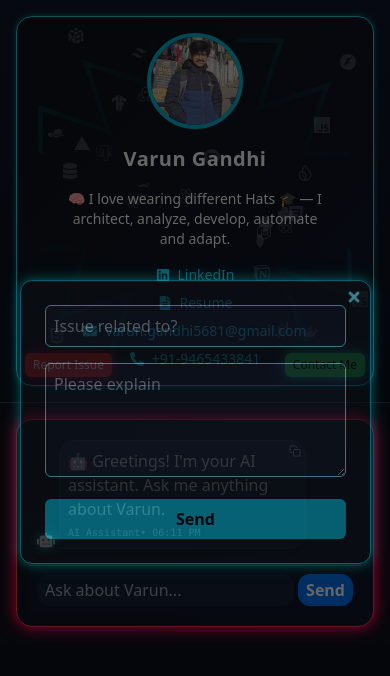
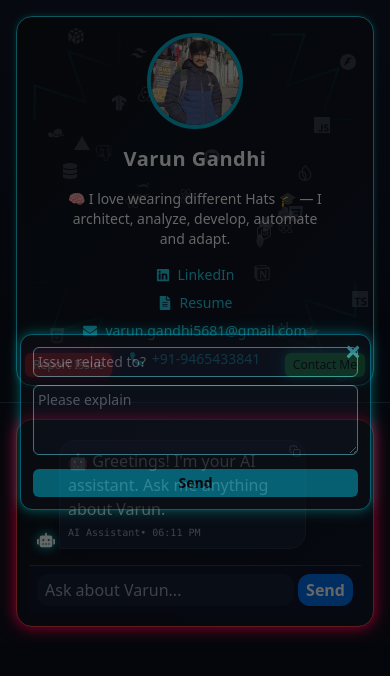
Before and after one commit to MattiasWheelz/Pricky_Frontend, a React (Vite) app: page / in a window 390 px wide. Both pictures are taken after a click on the button "Report Issue". Shown: the top 676 px of the page. Built offline with nearby package versions, Linux system fonts and the light colour scheme; no server answers.

Commit message:
5x Responsive

```diff
--- a/src/components/ContactPopUp.jsx
+++ b/src/components/ContactPopUp.jsx
@@ -1,6 +1,6 @@
 import React, {useEffect, useRef, useState} from "react";
 import {sendReport} from "../services/emailService";
-import { FaTimes } from 'react-icons/fa';
+import {FaTimes} from 'react-icons/fa';
 import Portal from "./Portal";
 
 const ContactPopUp = ({onClose}) => {
@@ -23,42 +23,38 @@ const ContactPopUp = ({onClose}) => {
             <div
                 className="fixed inset-0 z-50 bg-black bg-opacity-60 flex items-center justify-center">
                 <div
-                className="bg-[#0d1117] border border-cyan-500 p-6 rounded-xl relative w-[90%] max-w-md shadow-neon animate-zoomInSlow">
+                    className="bg-[#0d1117] border border-cyan-500 p-3 md:p-6 rounded-xl relative w-[90%] max-w-md md:max-w-lg shadow-neon animate-zoomInSlow">
                     <button
                         onClick={onClose}
-                    className="absolute top-2 right-2 text-cyan-300 hover:text-red-500">
+                        className="absolute top-2 right-2 text-cyan-300 hover:text-red-500 text-lg md:text-xl">
                         <FaTimes/>
                     </button>
                     {!submitted
                         ? (
-                        <div className="space-y-4">
+                            <div className="space-y-2 md:space-y-4">
                                 <input
                                     type="text"
                                     value={name}
                                     onChange={(e) => setName(e.target.value)}
                                     placeholder="Your Superhero Alias"
-                                className="w-full p-2 bg-[#121826] border border-cyan-300 rounded-md text-white"/>
+                                    className="w-full p-1 md:p-2 bg-[#121826] border border-cyan-300 rounded-md text-white text-sm md:text-base"/>
                                 <input
                                     type="email"
                                     value={email}
                                     onChange={(e) => setEmail(e.target.value)}
                                     placeholder="Your Secret Email"
-                                className="w-full p-2 bg-[#121826] border border-cyan-300 rounded-md text-white"/>
-                            <textarea
-                                value={subject}
-                                onChange={(e) => setSubject(e.target.value)}
-                                placeholder="Tell Me Your Epic Saga or Just Say Hi (No Boring Stuff, Plz! 😁)"
-                                rows={4}
-                                className="w-full p-2 bg-[#121826] border border-cyan-300 rounded-md text-white"/>
+                                    className="w-full p-1 md:p-2 bg-[#121826] border border-cyan-300 rounded-md text-white text-sm md:text-base"/>
+                                <textarea value={subject} onChange={(e) => setSubject(e.target.value)} placeholder="Tell Me Your Epic Saga or Just Say Hi (No Boring Stuff, Plz! 😁)" rows={3} // Reduced from 4 for mobile
+                                    className="w-full p-1 md:p-2 bg-[#121826] border border-cyan-300 rounded-md text-white text-sm md:text-base"/>
                                 <button
                                     onClick={handleSend}
-                                className="w-full bg-cyan-500 hover:bg-cyan-400 text-black font-bold py-2 rounded-md transition">
+                                    className="w-full bg-cyan-500 hover:bg-cyan-400 text-black font-bold py-1 md:py-2 rounded-md transition text-sm md:text-base">
                                     Send
                                 </button>
                             </div>
                         )
                         : (
-                        <div className="text-center text-green-300 font-medium">
+                            <div className="text-center text-green-300 font-medium text-sm md:text-base">
                                 Thank you for reaching out! Will respond shortly 😊📬
                             </div>
                         )}
--- a/src/components/GlowyTube.jsx
+++ b/src/components/GlowyTube.jsx
@@ -3,25 +3,18 @@ import React from "react";
 const GlowyTube = ({
     rotate = 0
 }) => (
-    <svg
-        viewBox="0 0 100 100"
-        width="160"
-        height="160"
-        style={{
+    <svg viewBox="0 0 100 100" width="120" // Reduced from 160 for mobile
+    height="120" // Reduced from 160 for mobile
+    style={{
         transform: `rotate(${rotate}deg)`
-    }}
-        className="pointer-events-none zigzag-path">
+    }} className="pointer-events-none zigzag-path">
         <defs>
             <linearGradient id="zigzagGradient" x1="0%" y1="0%" x2="100%" y2="100%">
                 <stop offset="0%" stopColor="#00ffff" stopOpacity="0.5"/>
                 <stop offset="100%" stopColor="#00ffff" stopOpacity="0.05"/>
             </linearGradient>
         </defs>
-        <path
-            d="M 0 50 L 20 30 L 40 70 L 60 30 L 80 70 L 100 50"
-            fill="none"
-            stroke="url(#zigzagGradient)"
-            strokeWidth="3"
+        <path d="M 0 50 L 20 30 L 40 70 L 60 30 L 80 70 L 100 50" fill="none" stroke="url(#zigzagGradient)" strokeWidth="2" // Reduced from 3 for mobile
             strokeLinecap="round"/>
     </svg>
 );
--- a/src/components/ReportPopUp.jsx
+++ b/src/components/ReportPopUp.jsx
@@ -1,6 +1,6 @@
 import React, {useEffect, useRef, useState} from "react";
 import {sendReport} from "../services/emailService";
-import { FaTimes } from 'react-icons/fa';
+import {FaTimes} from 'react-icons/fa';
 import Portal from "./Portal";
 
 const ReportPopUp = ({onClose}) => {
@@ -21,36 +21,32 @@ const ReportPopUp = ({onClose}) => {
             <div
                 className="fixed inset-0 z-50 bg-black bg-opacity-60 flex items-center justify-center">
                 <div
-                className="bg-[#0d1117] border border-cyan-500 p-6 rounded-xl relative w-[90%] max-w-md shadow-neon animate-zoomInSlow">
+                    className="bg-[#0d1117] border border-cyan-500 p-3 md:p-6 rounded-xl relative w-[90%] max-w-md md:max-w-lg shadow-neon animate-zoomInSlow">
                     <button
                         onClick={onClose}
-                    className="absolute top-2 right-2 text-cyan-300 hover:text-red-500">
+                        className="absolute top-2 right-2 text-cyan-300 hover:text-red-500 text-lg md:text-xl">
                         <FaTimes/>
                     </button>
                     {!submitted
                         ? (
-                        <div className="space-y-4">
+                            <div className="space-y-2 md:space-y-4">
                                 <input
                                     type="text"
                                     value={issue}
                                     onChange={(e) => setIssue(e.target.value)}
                                     placeholder="Issue related to?"
-                                className="w-full p-2 bg-[#121826] border border-cyan-300 rounded-md text-white"/>
-                            <textarea
-                                value={details}
-                                onChange={(e) => setDetails(e.target.value)}
-                                placeholder="Please explain"
-                                rows={4}
-                                className="w-full p-2 bg-[#121826] border border-cyan-300 rounded-md text-white"/>
+                                    className="w-full p-1 md:p-2 bg-[#121826] border border-cyan-300 rounded-md text-white text-sm md:text-base"/>
+                                <textarea value={details} onChange={(e) => setDetails(e.target.value)} placeholder="Please explain" rows={3} // Reduced from 4 for mobile
+                                    className="w-full p-1 md:p-2 bg-[#121826] border border-cyan-300 rounded-md text-white text-sm md:text-base"/>
                                 <button
                                     onClick={handleSend}
-                                className="w-full bg-cyan-500 hover:bg-cyan-400 text-black font-bold py-2 rounded-md transition">
+                                    className="w-full bg-cyan-500 hover:bg-cyan-400 text-black font-bold py-1 md:py-2 rounded-md transition text-sm md:text-base">
                                     Send
                                 </button>
                             </div>
                         )
                         : (
-                        <div className="text-center text-cyan-300 font-medium">
+                            <div className="text-center text-cyan-300 font-medium text-sm md:text-base">
                                 Sorry for the inconvenience 😓, will look into it ASAP. 🙏
                             </div>
                         )}
@@ -60,5 +56,4 @@ const ReportPopUp = ({onClose}) => {
     );
 };
 
-
 export default ReportPopUp;
```
Also changed, not shown: src/components/Portal.jsx (line endings or trailing spaces). Lines whose indentation alone changed are shown as unchanged.
